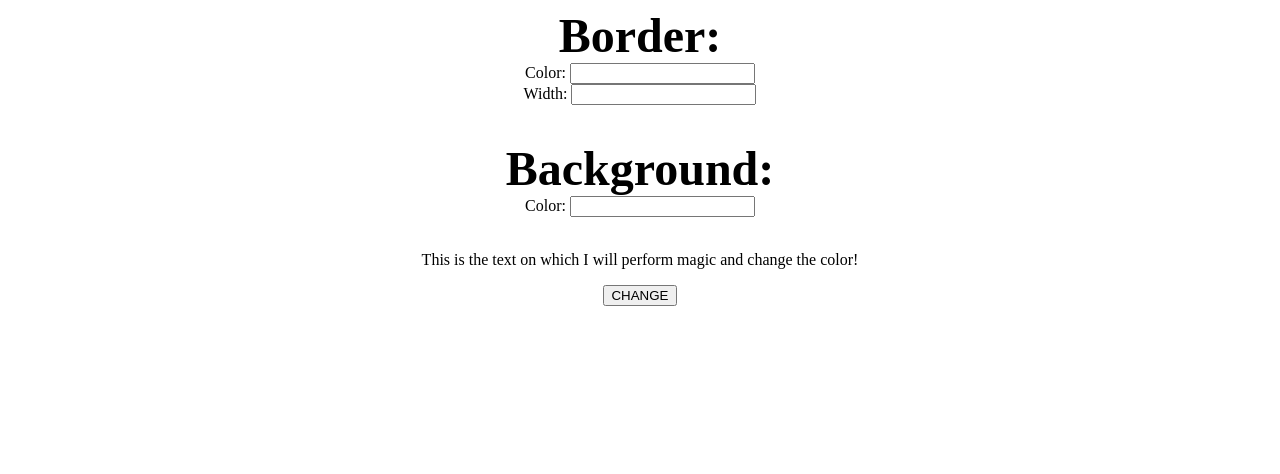
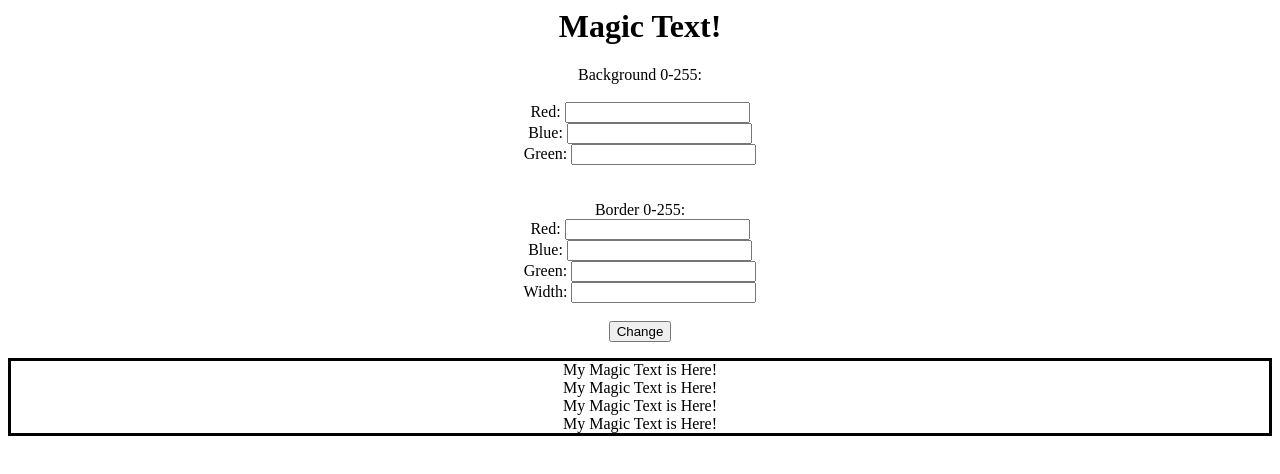
Before and after one commit to arisvinsant/EECS448_Lab03, a plain HTML site: page Exercise4/Exercise4.html in a window 1280 px wide. Drawn offline with Linux system fonts and the light colour scheme.

Commit message:
Finished Exercise4

```diff
--- a/Exercise4/Dummy.css
+++ b/Exercise4/Dummy.css
@@ -1,7 +1,7 @@
 p
 {
-    color: black;
-    background-color:"white";
-    border-style: solid;
-    border-color: "white"
+  color: black;
+  background-color: white;
+  border-style: solid;
+  border-color: black;
 }
--- a/Exercise4/Exercise4.html
+++ b/Exercise4/Exercise4.html
@@ -1,37 +1,34 @@
-<!DOCTYPE html>
 <html>
     <head>
-    <title>
-        Exercise 4
-    </title>
+        <title> Exercise 4</title>
+        <script type ="text/javascript" src = "manipulate.js"></script>
+        <link rel = "stylesheet" href = "dummy.css">
     </head>
 <body>
-    <script>
-    function change()
-    {
-    let textDem = document.getElementById("magicText");
-    textDem.style.borderColor = 'rgb(${document.getElementById("bordRed").value}, ${document.getElementById("bordGreeen").value}, ${document.getElementById("bordBlue").value})';
-    textDem.style.borderWidth = document.getElementById("bordWidth").value;
-    textDem.style.backColor = 'rgb(${document.getElementById("groundRed").value}, ${document.getElementById("groundGreeen").value}, ${document.getElementById("groundBlue").value})';
-    }
-    </script>
   <center>
-  <font size="15">
-           <b>Border:</b>
-  </font>
+    <h1>Magic Text!</h1>
+    <form>
+        Background 0-255:<br>
         <br>
-    Color: <input type="text" id='textColor'><br>
-    Width: <input type="text" id='textWidth'><br>
+        Red: <input type="text" name="backgroundred" id = "backred"><br>
+        Blue: <input type="text" name="backgroundblue" id = "backblue"><br>
+        Green: <input type="text" name="backgroundgreen" id = "backgreen"><br>
         <br>
         <br>
-    <font size="15">
-             <b>Background:</b>
-    </font>
+        Border 0-255:<br>
+        Red: <input type="text" name="bordred" id = "bdred"><br>
+        Blue: <input type="text" name="bordblue" id = "bdblue"><br>
+        Green: <input type="text" name="bordgreen" id = "bdgreen"><br>
+        Width: <input type="text" name="bordwidth" id = "bdwidth"><br>
         <br>
-    Color: <input type="text" id='backColor'><br>
-    <br>
-    <p id="newText"> This is the text on which I will perform magic and change the color!</p>
-    <button type="button" onclick="change()">CHANGE</button>
+        <button type="button" onclick = "manipulate()">Change</button>
+    </form>
+
+    <p id = "magicText">My Magic Text is Here!<br>
+    My Magic Text is Here!<br>
+    My Magic Text is Here!<br>
+    My Magic Text is Here!</p>
   </center>
 </body>
+
 </html>
--- /dev/null
+++ b/Exercise4/manipulate.js
@@ -0,0 +1,7 @@
+function manipulate(){
+    let textDem = document.getElementById("magicText");
+    textDem.style.borderWidth = document.getElementById("bdwidth").value
+    textDem.style.backgroundColor = `rgb(${document.getElementById("backred").value}, ${document.getElementById("backgreen").value}, ${document.getElementById("backblue").value})`;
+    textDem.style.borderColor = `rgb(${document.getElementById("bdred").value}, ${document.getElementById("bdgreen").value}, ${document.getElementById("bdblue").value})`;
+
+}
```
Also changed, not shown: 1 other file. Lines whose indentation alone changed are shown as unchanged.
